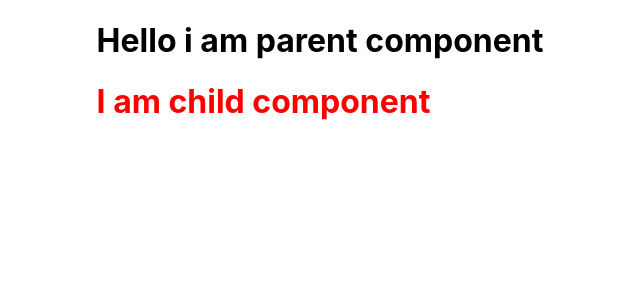
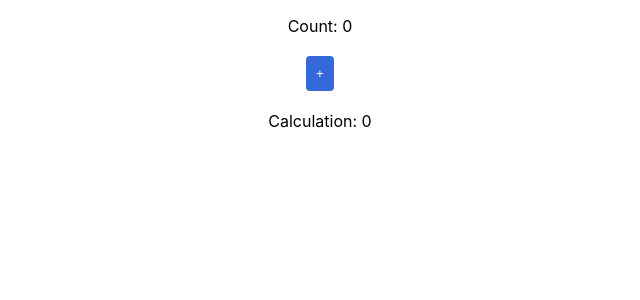
Before and after one commit to sattyamcs/React-Practise, a React (Create React App) app: page / in a window 1280 px wide. Shown: the top 300 px of the page, without its empty margins (320-960 px from the left). Built offline with nearby package versions, Linux system fonts and the light colour scheme.

Commit message:
Some additional information

```diff
--- a/src/App.js
+++ b/src/App.js
@@ -13,6 +13,9 @@
 import HighOrderComp from "./Component/HighOrderComp";
 import ReactUseMemo from "./Component/ReactUseMemo";
 import ContextAPI from "./Component/ContextAPI";
+import KeyAndList from "./Component/KeyAndList";
+import UseEffect3 from "./Component/UseEffect3";
+
 function App() {
 //This function is passing as props and when it called its called like Data();
   function reactProps(){
@@ -21,9 +24,10 @@
   return (
     <div className="container">
     {/* <ReactProps Data={reactProps} name={{name:"Sattyam",Profession:"Engineer"}}/> */}
-    {/* <UseState/> */}
+    {/* <UseState/>  */}
     {/* <UseEffect/> */}
     {/* <UseEffect2/> */}
+    <UseEffect3/>
     {/* <ReactState/> */}
     {/* <ReactStateClass/> */}
     {/* <ReactToggle/> */}
@@ -33,7 +37,8 @@
     {/* <ControlledUncontrolled/> */}
     {/* <HighOrderComp/> */}
     {/* <ReactUseMemo/> */}
-    <ContextAPI/>
+    {/* <ContextAPI/> */}
+    {/* <KeyAndList/> */}
     </div>
   );
 }
--- a/src/Component/ContextAPI.js
+++ b/src/Component/ContextAPI.js
@@ -4,6 +4,7 @@
 // Use to transfer data from 1 parent to many childs
 // This we will make as a parent component
 //In parent we import createContext and in child we import useContext
+// It solves the problem of prop drilling , by context API you can able send props from one to multiple components
 export const GlobalInfo=createContext();
 const ContextAPI = () => {
     const[color,setColor]=useState("red")
--- /dev/null
+++ b/src/Component/KeyAndList.js
@@ -0,0 +1,16 @@
+import React from 'react'
+//In react you will render lists with some loop. And here we are using map method for iterating elements of an array
+const KeyAndList = () => {
+    const lists = ['ram','shyam','ghanShyam']
+    // const lists = [1,2,3,6,5,4,]
+    const listitems=lists.map((name,index)=> <li key={index}>{name}</li>)
+    //Key are the unque identifiers.
+  return (
+    <div>
+        <h1>List Items</h1>
+        <li>{listitems}</li>
+    </div>
+  )
+}
+
+export default KeyAndList;
--- a/src/Component/ReactUseRef.js
+++ b/src/Component/ReactUseRef.js
@@ -7,11 +7,11 @@
 
 
 const ReactUseRef = () => {
-    let inputRef= useRef(null) //Defined i a variable and use where DOM we want to manipulate
+    let inputRef= useRef(null) //Defined in a variable and use where DOM we want to manipulate
     function manipulateDom(){
         console.log("clicked")
         inputRef.current.value=("1000")   //Here this we can manipulate Dom
-        inputRef.current.style.color="red"   //Here this we can manipulate Dom
+        inputRef.current.style.color="red`"   //Here this we can manipulate Dom
     }
 
   return (
--- /dev/null
+++ b/src/Component/UseEffect3.js
@@ -0,0 +1,47 @@
+import React,{useState,useEffect} from 'react'
+
+const UseEffect3 = () => {
+    // 1.When we havent added any dependencis it will runs after every render and increment goes on and on
+    // const [count, setCount] = useState(0);
+
+    //   useEffect(() => {
+    //     setTimeout(() => {
+    //       setCount((count) => count + 1);
+    //     }, 1000);
+    //   });
+    //   return <h1>I've rendered {count} times!</h1>;
+
+
+
+    // 2.When we add empty dependency it will runs once after render.
+    // const [count, setCount] = useState(0);
+
+    //   useEffect(() => {
+    //     setTimeout(() => {
+    //       setCount((count) => count + 1);
+    //     }, 1000);
+    //   }, []); // <- add empty brackets here
+
+    //   return <h1>I've rendered {count} times!</h1>;
+
+
+
+    // 3. When the state or props changed
+    const [count, setCount] = useState(0);
+      const [calculation, setCalculation] = useState(0);
+
+      useEffect(() => {
+        setCalculation(() => count * 2);
+      }, [count]); // <- add the count variable here, we can add more dependencies here
+
+      return (
+        <>
+          <p>Count: {count}</p>
+          <button onClick={() => setCount((c) => c + 1)}>+</button>
+          <p>Calculation: {calculation}</p>
+        </>
+      );
+    };
+
+
+export default UseEffect3
```
Also changed, not shown: src/Component/UseEffect2.js (+13 -1 lines), src/Component/UseState.js (+6 -7 lines).
